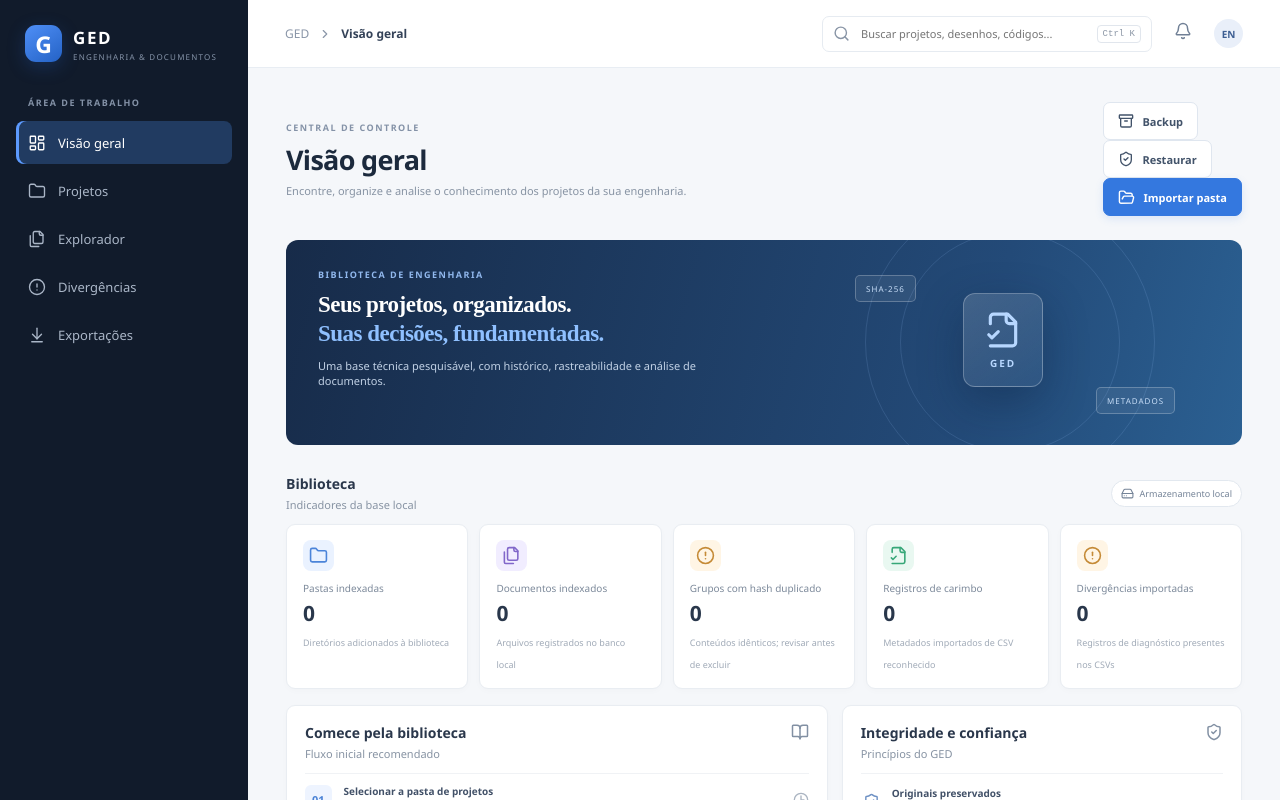
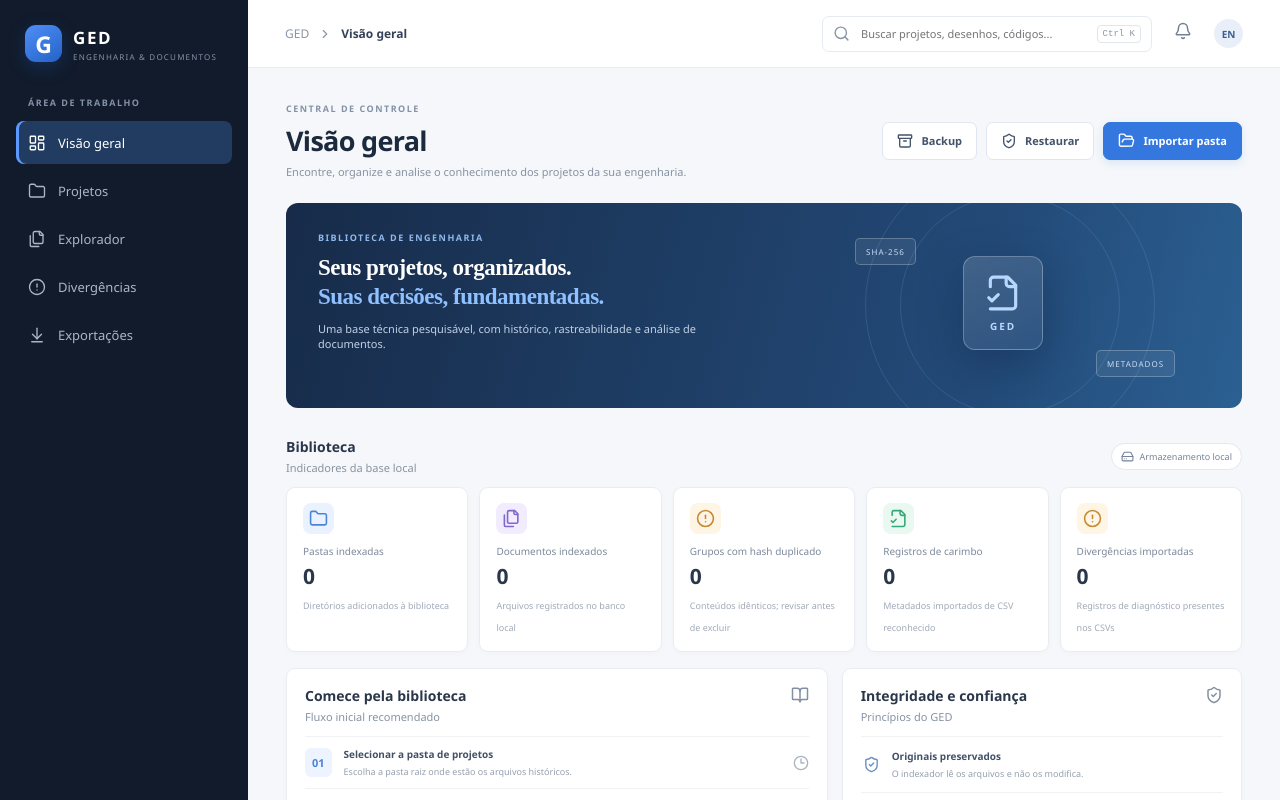
Before and after one commit to Lvc4br/Gerenciador-de-dados, a React (Vite) app in the folder apps/desktop/: page / in a window 1280 px wide. Shown: the top 800 px of the page. Built offline with nearby package versions, Linux system fonts and the light colour scheme.

Commit message:
style(backup): include dashboard backup action layout on feature branch

```diff
--- a/apps/desktop/src/styles.css
+++ b/apps/desktop/src/styles.css
@@ -60,3 +60,14 @@
 .version-item > div { display: flex; flex-direction: column; gap: 3px; }
 .version-item small { color: var(--muted, #7b8190); }
 .version-item code { grid-column: 1 / -1; overflow-wrap: anywhere; color: var(--muted, #7b8190); font-size: 10px; }
+
+.dashboard-actions {
+  display: flex;
+  align-items: center;
+  gap: 9px;
+  flex-wrap: wrap;
+}
+@media (max-width: 760px) {
+  .dashboard-actions { width: 100%; }
+  .dashboard-actions button { flex: 1 1 auto; justify-content: center; }
+}
```
